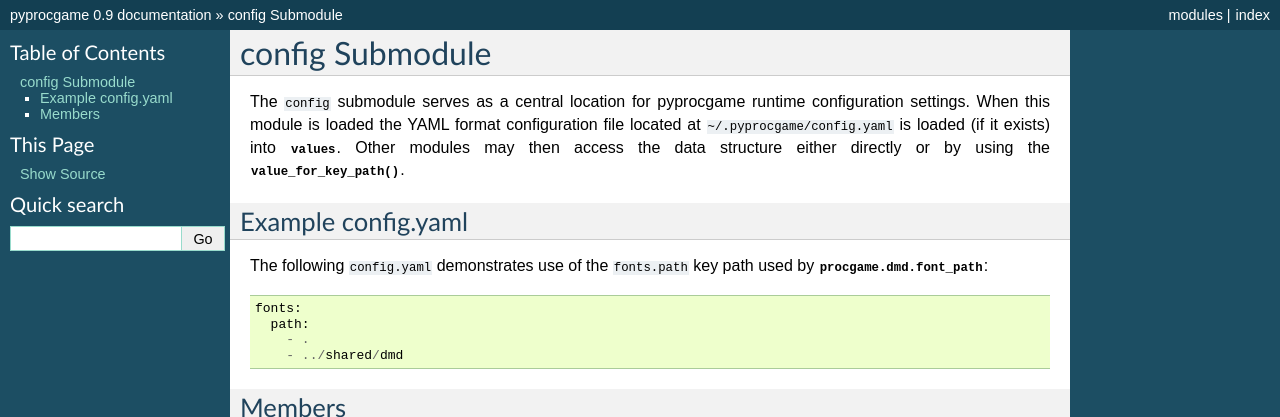
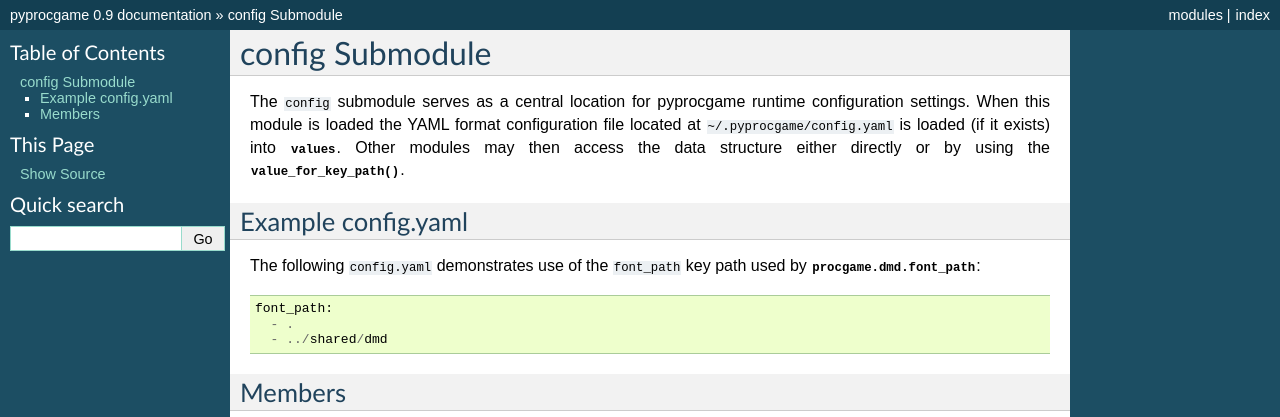
Before and after one commit to preble/pyprocgame, a Sphinx documentation site: the page built from docs/sphinx/ref/config.rst, in a window 1280 px wide, cut to the strip 0-417 px from the top of the page. Built offline with Sphinx 7.4.7, drawn with Linux system fonts in a browser that asks for light colours; pages that are not in the unit, such as notebooks, are missing from menus.

Commit message:
config docs: Fixed fonts.path to be font_path.

```diff
--- a/docs/sphinx/ref/config.rst
+++ b/docs/sphinx/ref/config.rst
@@ -9,12 +9,11 @@ The ``config`` submodule serves as a central location for pyprocgame runtime con
 Example config.yaml
 -------------------
 
-The following :file:`config.yaml` demonstrates use of the ``fonts.path`` key path used by :data:`procgame.dmd.font_path`::
+The following :file:`config.yaml` demonstrates use of the ``font_path`` key path used by :data:`procgame.dmd.font_path`::
 
-  fonts:
-    path:
-      - .
-      - ../shared/dmd
+  font_path:
+    - .
+    - ../shared/dmd
 
 Members
 -------
```
